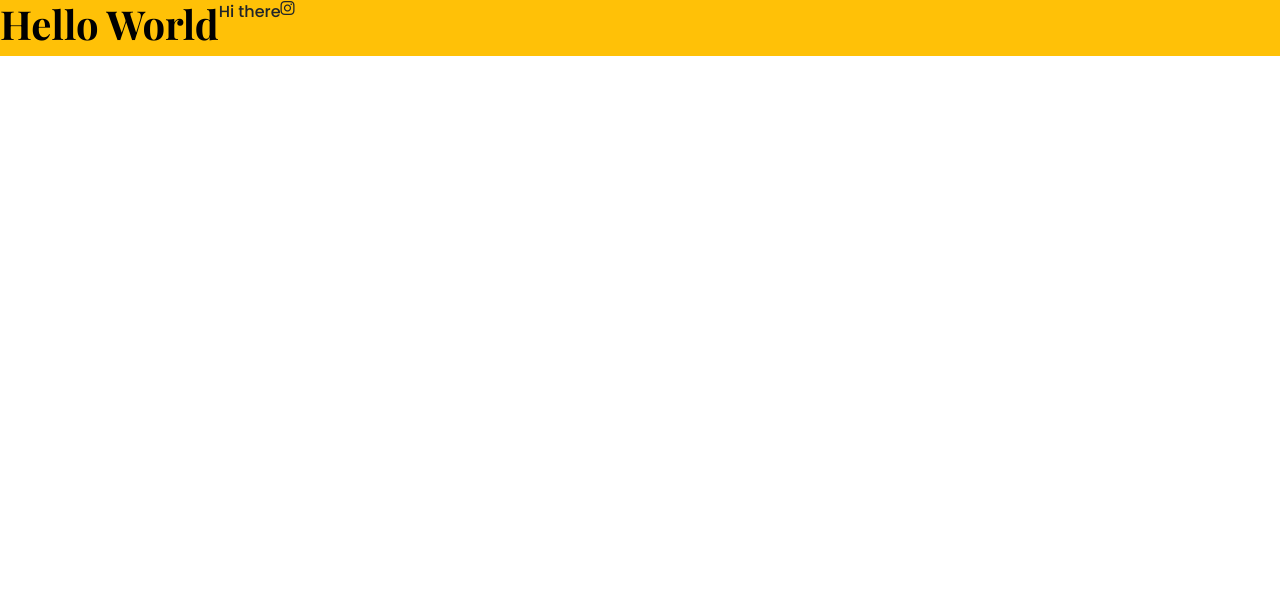
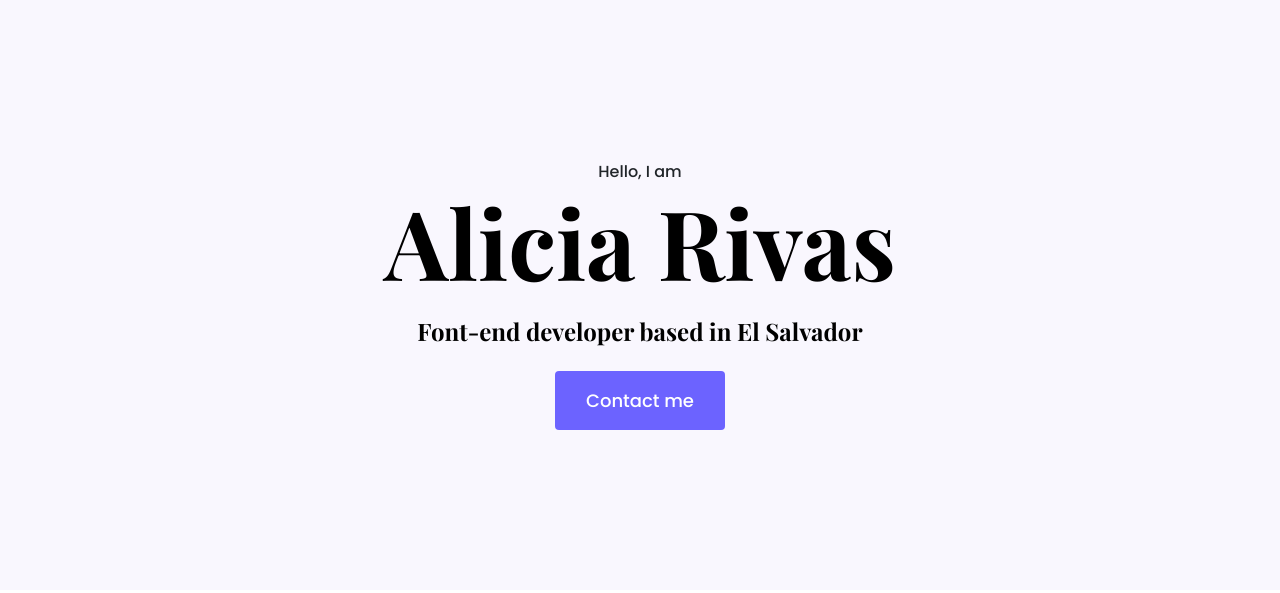
Before and after one commit to arivas0205/portfolio-project-ar, a plain HTML site: page index.html in a window 1280 px wide. Drawn offline with nearby package versions, Linux system fonts and the light colour scheme.

Commit message:
added style to css and added div and class to body

```diff
--- a/index.html
+++ b/index.html
@@ -22,12 +22,13 @@
 </head>
 
 <body>
-    <div class="d-flex bg-warning">
-        <h1> Hello World</h1>
-        <p>
-            Hi there
-        </p>
-        <i class="fa-brands fa-instagram"></i>
+    <div class="hero">
+        Hello, I am
+        <h1>Alicia Rivas</h1>
+        <h2 class="mb-3">Font-end developer based in El Salvador</h2>
+        <div>
+            <a href="#" class="btn btn-branding">Contact me</a>
+        </div>
     </div>
 </body>
 
--- a/styles/portfolio.css
+++ b/styles/portfolio.css
@@ -1,9 +1,51 @@
+:root {
+  --branding-color: #6c63ff;
+  --secondary-color: #f9f7fe;
+  --heading-font-family: "Playfair Display", serif;
+  --default-font-family: "Poppins", sans-serif;
+}
+body {
+  font-family: var(--default-font-family);
+}
+h1,
+h2,
+h3,
+h4,
+h5,
+h6 {
+  color: black;
+  font-family: var(--heading-font-family);
+  font-weight: bold;
+}
 h1 {
-  color: black;
-  font-family: "Playfair Display", serif;
-  font-weight: bold;
+  font-size: 96px;
 }
 p {
   font-family: "Poppins", sans-serif;
   font-weight: normal;
 }
+.hero {
+  background: var(--secondary-color);
+  text-align: center;
+  padding: 160px 20px;
+}
+.hero p {
+  font-size: 36px;
+  font-weight: bold;
+  margin: 0;
+  color: #272142;
+}
+.hero h2 {
+  font-family: var(--heading-font-family);
+  font-weight: normal;
+  line-height: 2;
+  font-size: 24px;
+}
+.btn-branding {
+  background: var(--branding-color);
+  border-radius: 4px;
+  color: white;
+  font-size: 18px;
+  line-height: 27px;
+  padding: 15px 30px;
+}
```
